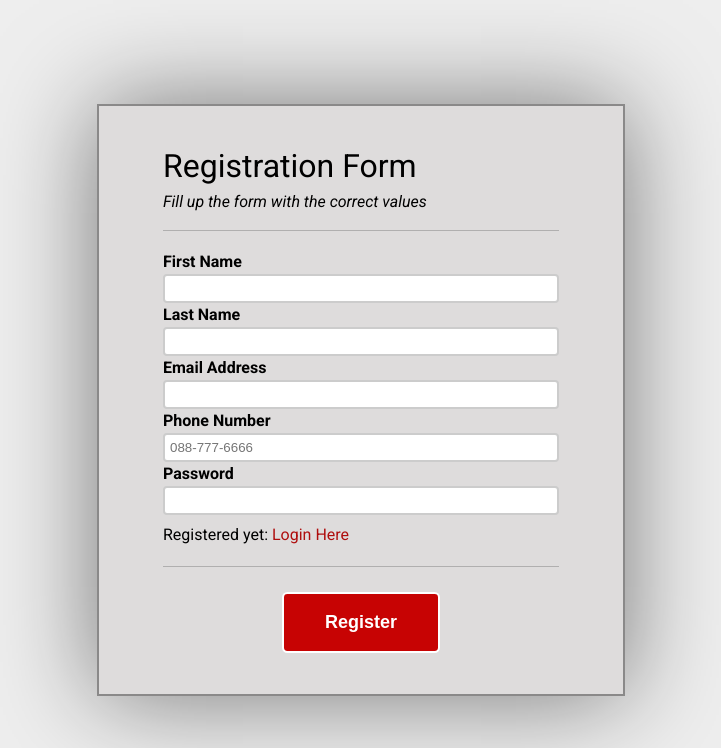
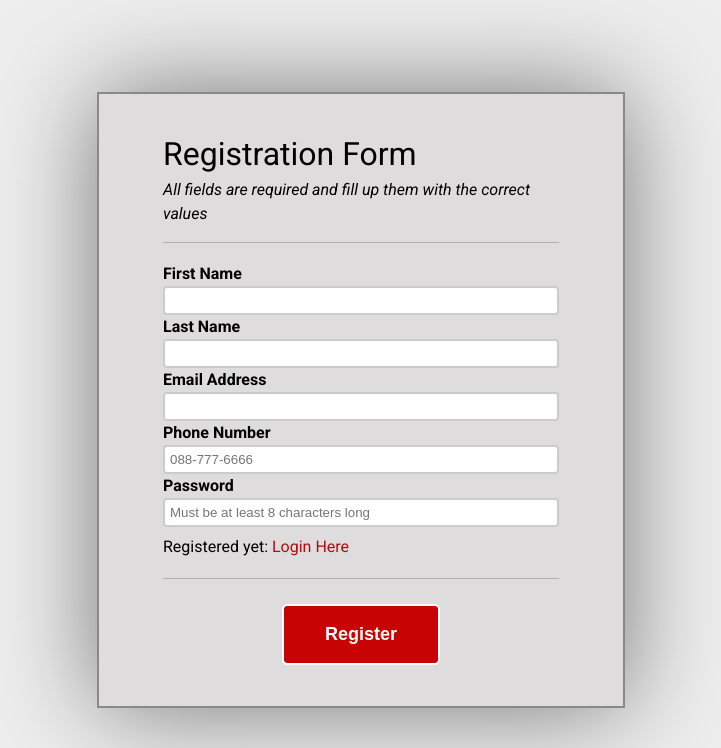
Before and after one commit to Yaneww11/WebApplicationForm, a PHP site: page /registration.php in a window 1280 px wide. Shown: the top 748 px of the page, without its empty margins (279-1000 px from the left). Run offline with PHP 8.4, Linux system fonts and the light colour scheme.

Commit message:
Update registration.php

```diff
--- a/registration.php
+++ b/registration.php
@@ -73,7 +73,7 @@ if (isset($_SESSION["user"])){
             </div>
 
             <header>
-                <p><i>Fill up the form with the correct values</i></p>
+                <p><i>All fields are required and fill up them with the correct values</i></p>
                 <h1>Registration Form</h1>
 
             </header>
@@ -92,7 +92,7 @@ if (isset($_SESSION["user"])){
                 <input type="text" name="phone_number" placeholder="088-777-6666" required>
 
                 <label for="password"><b>Password</b> </label>
-                <input type="password" name="password" required>
+                <input type="password" name="password" required placeholder="Must be at least 8 characters long">
 
                 <div class="login_message"><p>Registered yet: <a href="login.php">Login Here</a></p></div>
             </main>
```
